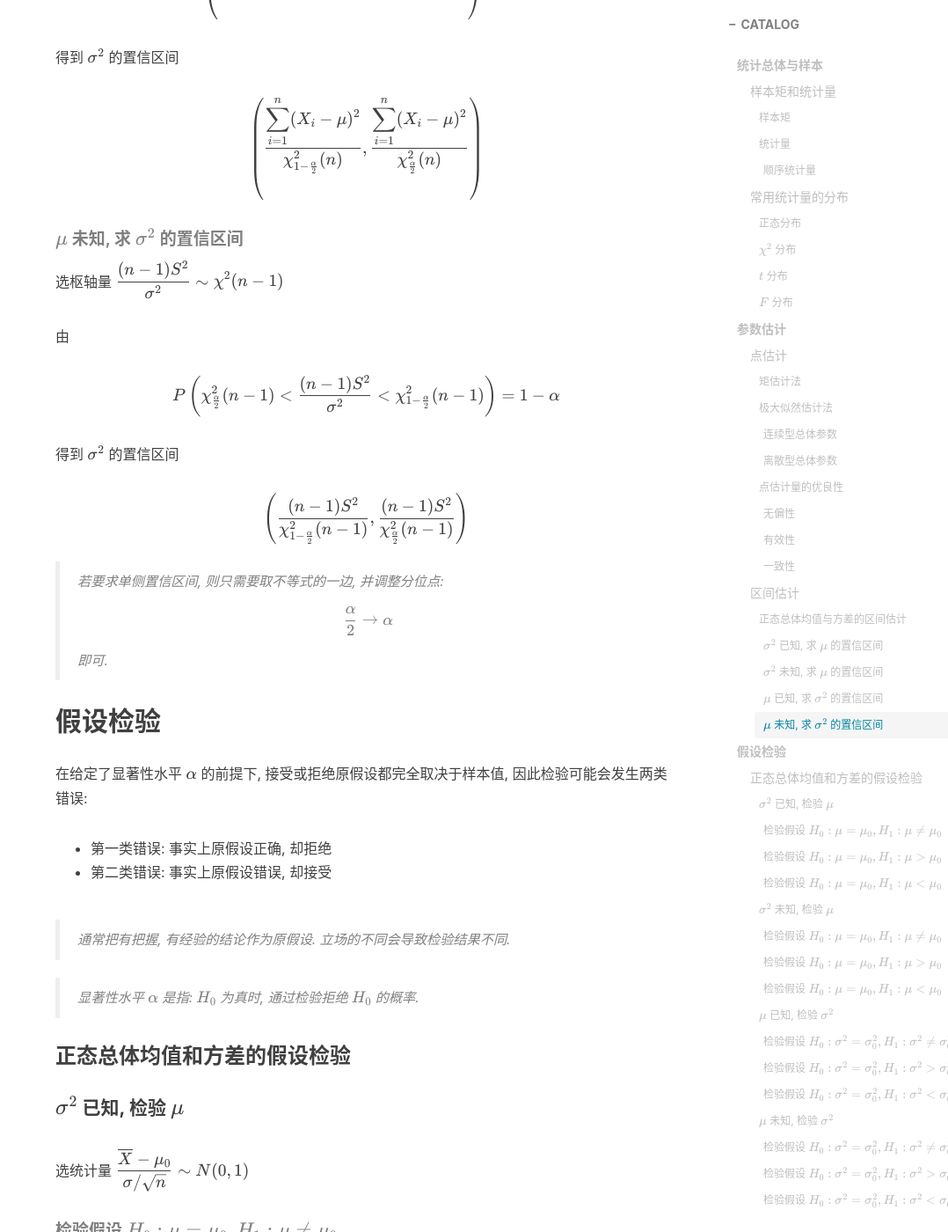
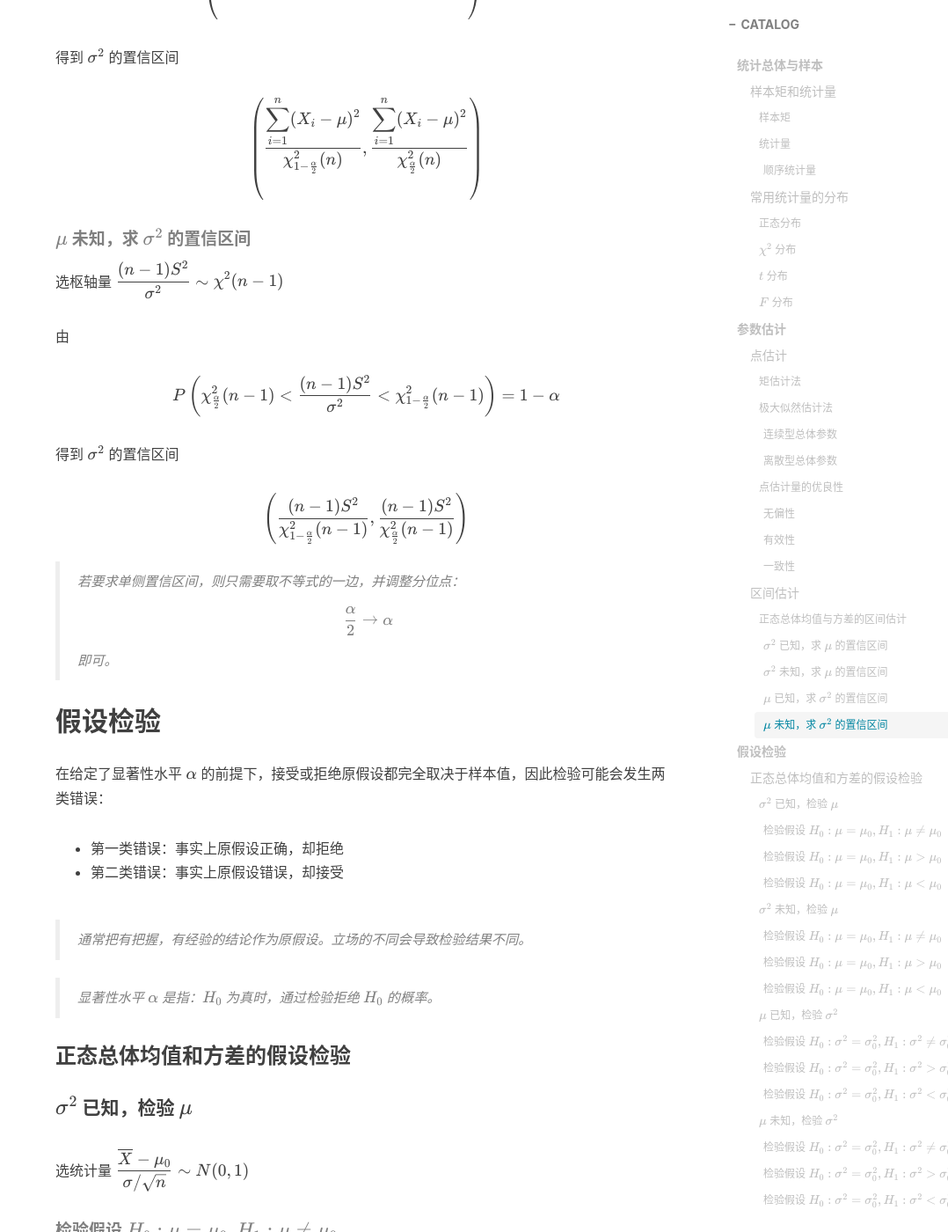
Before and after one commit to Coekjan/coekjan.github.io, a Jekyll site: the page built from _posts/Probability-Statistics/2021-01-04-Mathematical-Statistics.md, in a window 1280 px wide and 1400 px high, scrolled down 7969 px. Shown: the whole window at 88% size, without its empty margins (202-1280 px from the left). Built offline with Jekyll 4.4.1, drawn with Linux system fonts in a browser that asks for light colours; nearby versions of some CDN libraries; comment, search, counter and statistics services are not loaded; some of the changed text lies outside the part shown.

Commit message:
Update 2021-01-04-Mathematical-Statistics.md

```diff
--- a/_posts/Probability-Statistics/2021-01-04-Mathematical-Statistics.md
+++ b/_posts/Probability-Statistics/2021-01-04-Mathematical-Statistics.md
@@ -17,7 +17,7 @@ tags:
 
 #### 样本矩
 
-考察总体信息时, 从总体得到的样本 $X_1,X_2,\dotsm,X_n$ 需进行一些加工, 以下是一些加工方法.
+考察总体信息时，从总体得到的样本 $X_1,X_2,\dotsm,X_n$ 需进行一些加工，以下是一些加工方法。
 
 **样本均值**:
 
@@ -37,7 +37,7 @@ $$
 S=\sqrt{\frac{1}{n-1}\sum_{i=1}^n(X_i-\overline{X})^2}
 $$
 
-**样本 $k$ 阶(原点)矩**:
+**样本 $k$ 阶（原点）矩**:
 
 $$
 A_k=\frac{1}{n}\sum_{i=1}^nX_i^k
@@ -49,25 +49,25 @@ $$
 B_k=\frac{1}{n}\sum_{i=1}^n(X_i-\overline{X})^k
 $$
 
-显然以上都是随机变量.
+显然以上都是随机变量。
 
-若总体的 $k$ 阶矩存在, 则样本的 $k$ 阶矩依概率收敛于总体的 $k$ 阶矩.
+若总体的 $k$ 阶矩存在，则样本的 $k$ 阶矩依概率收敛于总体的 $k$ 阶矩。
 
 #### 统计量
 
-设 $X_1,X_2,\dotsm,X_n$ 为总体的一个样本, $G(y_1,y_2,\dotsm,y_n)$ 为一个连续函数, 则称样本的函数 $G(X_1,X_2,\dotsm,X_n)$ 为一个统计量.
+设 $X_1,X_2,\dotsm,X_n$ 为总体的一个样本，$G(y_1,y_2,\dotsm,y_n)$ 为一个连续函数，则称样本的函数 $G(X_1,X_2,\dotsm,X_n)$ 为一个统计量。
 
-> 统计量中, 不能含有总体的未知参数.
+> 统计量中，不能含有总体的未知参数。
 
 ##### 顺序统计量
 
-设 $X_1,X_2,\dotsm,X_n$ 为取自总体 $X$ 的样本, $x_1,x_2,\dotsm,x_n$ 为样本的观测值. 将观测值依次序排列得到 $x_1^\star\le x_2^\star\le\dotsm\le x_n^\star$ . 规定 $X_k^\star$ 的取值为 $x_k^\star$ 就得到 $X_1,X_2,\dotsm,X_n$ 的一组顺序统计量 $X_1^\star,X_2^\star,\dotsm,X_n^\star$ , 有:
+设 $X_1,X_2,\dotsm,X_n$ 为取自总体 $X$ 的样本，$x_1,x_2,\dotsm,x_n$ 为样本的观测值。将观测值依次序排列得到 $x_1^\star\le x_2^\star\le\dotsm\le x_n^\star$ . 规定 $X_k^\star$ 的取值为 $x_k^\star$ 就得到 $X_1,X_2,\dotsm,X_n$ 的一组顺序统计量 $X_1^\star,X_2^\star,\dotsm,X_n^\star$ , 有：
 
 $$
 X_1^\star\le X_2^\star\le\dotsm\le X_n^\star
 $$
 
-其中 $X_1^\star=\displaystyle\min_{1\le i\le n} X_i,\quad X_n^\star=\displaystyle\max_{1\le i\le n} X_i$ . 称 $D=X_n^\star-X_1^\star$ 为极差.
+其中 $X_1^\star=\displaystyle\min_{1\le i\le n} X_i,\quad X_n^\star=\displaystyle\max_{1\le i\le n} X_i$ . 称 $D=X_n^\star-X_1^\star$ 为极差。
 
 ### 常用统计量的分布
 
@@ -87,13 +87,13 @@ $$
 
 #### $\chi^2$ 分布
 
-若随机变量 $X_1,X_2,\dotsm,X_n$ 相互独立, 且都服从于 $N(0,1)$ , 则称随机变量
+若随机变量 $X_1,X_2,\dotsm,X_n$ 相互独立，且都服从于 $N(0,1)$ , 则称随机变量
 
 $$
 \chi^2=\sum_{i=1}^nX_i^2
 $$
 
-服从自由度为 $n$ 的 $\chi^2$ 分布, 记作 $\chi^2\sim\chi^2(n)$ .
+服从自由度为 $n$ 的 $\chi^2$ 分布，记作 $\chi^2\sim\chi^2(n)$ .
 
 引入 $\chi^2$ 分布的 **$\alpha$ 分位点**:
 
@@ -101,24 +101,24 @@ $$
 P(\chi^2\le\chi_\alpha^2(n))=\alpha
 $$
 
-$\chi^2$ 分布有以下性质:
+$\chi^2$ 分布有以下性质：
 1. $\chi^2$ 分布的数学期望 $E(\chi^2(n))=n$ ;
 2. $\chi^2$ 分布的方差 $D(\chi^2(n))=2n$ ;
-3. 若 $X_1\sim\chi^2(n_1),X_2\sim\chi^2(n_2)$ 且两者相互独立, 则 $X_1+X_2\sim\chi^2(n_1+n_2)$
+3. 若 $X_1\sim\chi^2(n_1),X_2\sim\chi^2(n_2)$ 且两者相互独立，则 $X_1+X_2\sim\chi^2(n_1+n_2)$
 
-若 $X_1,X_2,\dotsm,X_n$ 相互独立, 且都服从 $N(\mu,\sigma^2)$ , 则
-1. 样本均值 $\overline{X}$ 和样本方差 $S^2$ 相互独立;
+若 $X_1,X_2,\dotsm,X_n$ 相互独立，且都服从 $N(\mu,\sigma^2)$ , 则
+1. 样本均值 $\overline{X}$ 和样本方差 $S^2$ 相互独立；
 2. $\displaystyle \frac{(n-1)S^2}{\sigma^2}\sim\chi^2(n-1)$ .
 
 #### $t$ 分布
 
-设随机变量 $X\sim N(0,1),Y\sim\chi^2(n)$ , 且 $X$ 与 $Y$ 相互独立, 则称随机变量
+设随机变量 $X\sim N(0,1),Y\sim\chi^2(n)$ , 且 $X$ 与 $Y$ 相互独立，则称随机变量
 
 $$
 T=\frac{X}{\sqrt{Y/n}}
 $$
 
-服从自由度为 $n$ 的 $t$ 分布, 记作 $T\sim t(n)$ .
+服从自由度为 $n$ 的 $t$ 分布，记作 $T\sim t(n)$ .
 
 引入 $t$ 分布的 **$\alpha$ 分位点**:
 
@@ -126,9 +126,9 @@ $$
 P(T\le t_\alpha(n))=\alpha
 $$
 
-其性质与正态分布的分位点的性质类似.
+其性质与正态分布的分位点的性质类似。
 
-若 $X_1,X_2,\dotsm,X_n$ 相互独立, 且都服从 $N(\mu,\sigma^2)$ , 则
+若 $X_1,X_2,\dotsm,X_n$ 相互独立，且都服从 $N(\mu,\sigma^2)$ , 则
 
 $$
 \frac{\overline{X}-\mu}{S/\sqrt{n}}\sim t(n-1)
@@ -136,13 +136,13 @@ $$
 
 #### $F$ 分布
 
-设随机变量 $X\sim \chi^2(n), Y\sim\chi^2(m)$ , 且 $X$ 与 $Y$ 相互独立, 则称随机变量
+设随机变量 $X\sim \chi^2(n), Y\sim\chi^2(m)$ , 且 $X$ 与 $Y$ 相互独立，则称随机变量
 
 $$
 F=\frac{X/n}{Y/m}
 $$
 
-服从第一自由度为 $n$ , 第二自由度为 $m$ 的 $F$ 分布, 记作 $F\sim F(n,m)$ .
+服从第一自由度为 $n$ , 第二自由度为 $m$ 的 $F$ 分布，记作 $F\sim F(n,m)$ .
 
 引入 $F$ 分布的 **$\alpha$ 分位点**:
 
@@ -181,7 +181,7 @@ $$
 L(\theta)=\prod_{i=1}^nf(x_i;\theta)
 $$
 
-只须求最大值点, 即可得到 $\hat{\theta}$ .
+只须求最大值点，即可得到 $\hat{\theta}$ .
 
 ##### 离散型总体参数
 
@@ -191,31 +191,31 @@ $$
 L(\theta)=\prod_{i=1}^np(x_i;\theta)
 $$
 
-只须求最大值点, 即可得到 $\hat{\theta}$ .
+只须求最大值点，即可得到 $\hat{\theta}$ .
 
-以上两种情形中, 为求导方便, 常常使用
+以上两种情形中，为求导方便，常常使用
 
 $$
 \frac{\operatorname{d}}{\operatorname{d}\theta}\ln L(\theta)=0
 $$
 
-来求极大值点.
+来求极大值点。
 
-> 多参数情形, 则是对每一个参数求偏导.
+> 多参数情形，则是对每一个参数求偏导。
 
-> 不变性原理: 设 $\hat\theta$ 是 $\theta$ 的极大似然估计值, $u(\theta)$ 是 $\theta$ 的函数, 且有单值的反函数, 则 $\hat{u}=u(\hat{\theta})$ 是 $u(\theta)$ 的极大似然估计值.
+> 不变性原理：设 $\hat\theta$ 是 $\theta$ 的极大似然估计值，$u(\theta)$ 是 $\theta$ 的函数，且有单值的反函数，则 $\hat{u}=u(\hat{\theta})$ 是 $u(\theta)$ 的极大似然估计值。
 
 #### 点估计量的优良性
 
 ##### 无偏性
 
-设 $\hat{\theta}$ 为未知参数 $\theta$ 的估计量, 若
+设 $\hat{\theta}$ 为未知参数 $\theta$ 的估计量，若
 
 $$
 E\left(\hat{\theta}\right)=\theta
 $$
 
-则称之为无偏.
+则称之为无偏。
 
 ##### 有效性
 
@@ -225,45 +225,45 @@ $$
 D\left(\hat{\theta}_1\right) < D\left(\hat{\theta}_2\right)
 $$
 
-则称 $\hat{\theta}_1$ 比 $\hat{\theta}_2$ 更有效.
+则称 $\hat{\theta}_1$ 比 $\hat{\theta}_2$ 更有效。
 
 ##### 一致性
 
-设 $\hat{\theta}$ 是总体参量 $\theta$ 的估计量, 若对于任意 $\theta\in\varTheta$ , 当 $n\rightarrow \infty$ 时, $\hat{\theta}$ 依概率收敛于 $\theta$ , 即
+设 $\hat{\theta}$ 是总体参量 $\theta$ 的估计量，若对于任意 $\theta\in\varTheta$ , 当 $n\rightarrow \infty$ 时，$\hat{\theta}$ 依概率收敛于 $\theta$ , 即
 
 $$
 \forall \varepsilon>0,\lim_{n\rightarrow\infty}P\left(\left\vert\hat{\theta}-\theta\right\vert\ge\varepsilon\right)=0
 $$
 
-则称 $\hat{\theta}$ 是总体参量 $\theta$ 的一致(或相合)估计量.
+则称 $\hat{\theta}$ 是总体参量 $\theta$ 的一致（或相合）估计量。
 
-> 注意使用切比雪夫不等式构造证明.
+> 注意使用切比雪夫不等式构造证明。
 
 ### 区间估计
 
-设 $\theta$ 是一个待估计的参数, $\alpha(0<\alpha<1)$ 是一给定的数. 若能找到两个统计量 $\hat{\theta}_1$ 和 $\hat{\theta}_2$ , 使得
+设 $\theta$ 是一个待估计的参数，$\alpha(0<\alpha<1)$ 是一给定的数。若能找到两个统计量 $\hat{\theta}_1$ 和 $\hat{\theta}_2$ , 使得
 
 $$
 P\left(\hat{\theta}_1<\theta<\hat{\theta}_1\right)=1-\alpha
 $$
 
-则称随机区间 $\left(\hat{\theta}_1,\hat{\theta}_2\right)$ 为参数 $\theta$ 的置信度为 $1-\alpha$ 的**置信区间**. 分别称 $\hat{\theta}_1$ 和 $\hat{\theta}_2$ 为置信下限和置信上限, $1-\alpha$ 称为置信水平或置信度.
+则称随机区间 $\left(\hat{\theta}_1,\hat{\theta}_2\right)$ 为参数 $\theta$ 的置信度为 $1-\alpha$ 的**置信区间**. 分别称 $\hat{\theta}_1$ 和 $\hat{\theta}_2$ 为置信下限和置信上限，$1-\alpha$ 称为置信水平或置信度。
 
-> 区间长度反应精度, 置信度反应可靠程度.
+> 区间长度反应精度，置信度反应可靠程度。
 
-一般步骤:
-1. 寻找一个样本函数(**枢轴量**): $g(X_1,X_2,\dotsm,X_n,\theta)$ ;
-2. 通过置信度, 确定两个常数 $a,b$ 使得
+一般步骤：
+1. 寻找一个样本函数 (**枢轴量**): $g(X_1,X_2,\dotsm,X_n,\theta)$ ;
+2. 通过置信度，确定两个常数 $a,b$ 使得
 
    $$
    P(a<g(X_1,X_2,\dotsm,X_n,\theta)<b)=1-\alpha
    $$
 
-3. 解出 $\theta\in\left(\underline{\theta},\overline{\theta}\right)$ , 即为置信区间.
+3. 解出 $\theta\in\left(\underline{\theta},\overline{\theta}\right)$ , 即为置信区间。
 
 #### 正态总体均值与方差的区间估计
 
-##### $\sigma^2$ 已知, 求 $\mu$ 的置信区间
+##### $\sigma^2$ 已知，求 $\mu$ 的置信区间
 
 选枢轴量 $\displaystyle \frac{\overline{X}-\mu}{\sigma/\sqrt{n}}\sim N(0,1)$
 
@@ -273,7 +273,7 @@ $$
 \left(\overline{X}-z_{1-\frac{\alpha}{2}}\frac{\sigma}{\sqrt{n}},\overline{X}+z_{1-\frac{\alpha}{2}}\frac{\sigma}{\sqrt{n}}\right)
 $$
 
-##### $\sigma^2$ 未知,  求 $\mu$ 的置信区间
+##### $\sigma^2$ 未知，求 $\mu$ 的置信区间
 
 选枢轴量 $\displaystyle \frac{\overline{X}-\mu}{S/\sqrt{n}}\sim t(n-1)$
 
@@ -283,7 +283,7 @@ $$
 \left(\overline{X}-t_{1-\frac{\alpha}{2}}(n-1)\frac{S}{\sqrt{n}},\overline{X}+t_{1-\frac{\alpha}{2}}(n-1)\frac{S}{\sqrt{n}}\right)
 $$
 
-##### $\mu$ 已知, 求 $\sigma^2$ 的置信区间
+##### $\mu$ 已知，求 $\sigma^2$ 的置信区间
 
 选枢轴量 $\displaystyle\sum_{i=1}^n\left(\frac{X_i-\mu}{\sigma}\right)^2\sim\chi^2(n)$
 
@@ -299,7 +299,7 @@ $$
 \left(\frac{\displaystyle\sum_{i=1}^n(X_i-\mu)^2}{\chi^2_{1-\frac{\alpha}{2}}(n)},\frac{\displaystyle\sum_{i=1}^n(X_i-\mu)^2}{\chi^2_{\frac{\alpha}{2}}(n)}\right)
 $$
 
-##### $\mu$ 未知, 求 $\sigma^2$ 的置信区间
+##### $\mu$ 未知，求 $\sigma^2$ 的置信区间
 
 选枢轴量 $\displaystyle\frac{(n-1)S^2}{\sigma^2}\sim\chi^2(n-1)$
 
@@ -315,27 +315,27 @@ $$
 \left(\frac{(n-1)S^2}{\chi^2_{1-\frac{\alpha}{2}}(n-1)},\frac{(n-1)S^2}{\chi^2_{\frac{\alpha}{2}}(n-1)}\right)
 $$
 
-> 若要求单侧置信区间, 则只需要取不等式的一边, 并调整分位点:
+> 若要求单侧置信区间，则只需要取不等式的一边，并调整分位点：
 >
 > $$
 > \frac{\alpha}{2}\rightarrow\alpha
 > $$
 >
-> 即可.
+> 即可。
 
 ## 假设检验
 
-在给定了显著性水平 $\alpha$ 的前提下, 接受或拒绝原假设都完全取决于样本值, 因此检验可能会发生两类错误:
-* 第一类错误: 事实上原假设正确, 却拒绝
-* 第二类错误: 事实上原假设错误, 却接受
+在给定了显著性水平 $\alpha$ 的前提下，接受或拒绝原假设都完全取决于样本值，因此检验可能会发生两类错误：
+* 第一类错误：事实上原假设正确，却拒绝
+* 第二类错误：事实上原假设错误，却接受
 
-> 通常把有把握, 有经验的结论作为原假设. 立场的不同会导致检验结果不同.
+> 通常把有把握，有经验的结论作为原假设。立场的不同会导致检验结果不同。
 
-> 显著性水平 $\alpha$ 是指: $H_0$ 为真时, 通过检验拒绝 $H_0$ 的概率.
+> 显著性水平 $\alpha$ 是指：$H_0$ 为真时，通过检验拒绝 $H_0$ 的概率。
 
 ### 正态总体均值和方差的假设检验
 
-#### $\sigma^2$ 已知, 检验 $\mu$
+#### $\sigma^2$ 已知，检验 $\mu$
 
 选统计量 $\displaystyle\frac{\overline{X}-\mu_0}{\sigma/\sqrt{n}}\sim N(0,1)$
 
@@ -355,7 +355,7 @@ $$
 
 ##### 检验假设 $H_0:\mu=\mu_0,H_1:\mu>\mu_0$
 
-> $\overline{X}$ 不能太大, 否则拒绝.
+> $\overline{X}$ 不能太大，否则拒绝。
 
 根据
 
@@ -371,7 +371,7 @@ $$
 
 ##### 检验假设 $H_0:\mu=\mu_0,H_1:\mu<\mu_0$
 
-> $\overline{X}$ 不能太小, 否则拒绝.
+> $\overline{X}$ 不能太小，否则拒绝。
 
 根据
 
@@ -405,7 +405,7 @@ $$
 
 ##### 检验假设 $H_0:\mu=\mu_0,H_1:\mu>\mu_0$
 
-> $\overline{X}$ 不能太大, 否则拒绝.
+> $\overline{X}$ 不能太大，否则拒绝。
 
 根据
 
@@ -421,7 +421,7 @@ $$
 
 ##### 检验假设 $H_0:\mu=\mu_0,H_1:\mu<\mu_0$
 
-> $\overline{X}$ 不能太小, 否则拒绝.
+> $\overline{X}$ 不能太小，否则拒绝。
 
 根据
 
@@ -455,7 +455,7 @@ $$
 
 ##### 检验假设 $H_0:\sigma^2=\sigma_0^2,H_1:\sigma^2>\sigma_0^2$
 
-> $\sum(X_i-\mu)^2$ 不能太大, 否则拒绝.
+> $\sum(X_i-\mu)^2$ 不能太大，否则拒绝。
 
 根据
 
@@ -471,7 +471,7 @@ $$
 
 ##### 检验假设 $H_0:\sigma^2=\sigma_0^2,H_1:\sigma^2<\sigma_0^2$
 
-> $\sum(X_i-\mu)^2$ 不能太小, 否则拒绝.
+> $\sum(X_i-\mu)^2$ 不能太小，否则拒绝。
 
 根据
 
@@ -505,7 +505,7 @@ $$
 
 ##### 检验假设 $H_0:\sigma^2=\sigma_0^2,H_1:\sigma^2>\sigma_0^2$
 
-> $S^2$ 不能太大, 否则拒绝.
+> $S^2$ 不能太大，否则拒绝。
 
 根据
 
@@ -521,7 +521,7 @@ $$
 
 ##### 检验假设 $H_0:\sigma^2=\sigma_0^2,H_1:\sigma^2<\sigma_0^2$
 
-> $S^2$ 不能太小, 否则拒绝.
+> $S^2$ 不能太小，否则拒绝。
 
 根据
 
```
Also changed, not shown: other parts of _posts/Probability-Statistics/2021-01-04-Mathematical-Statistics.md (+17 -17 lines).
